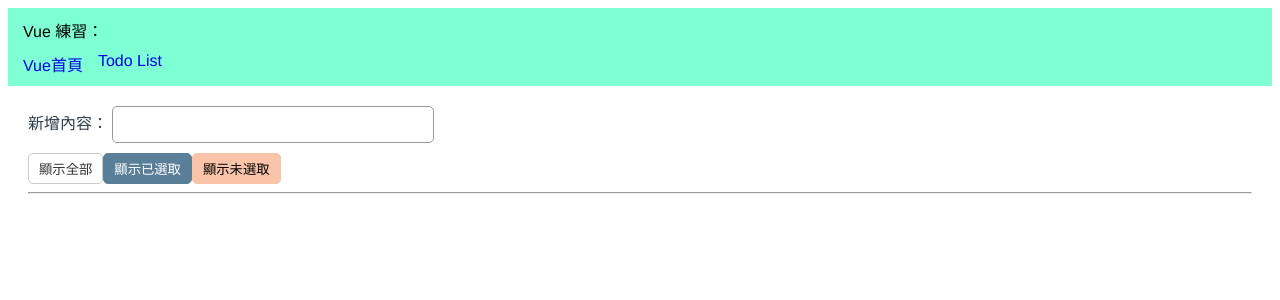
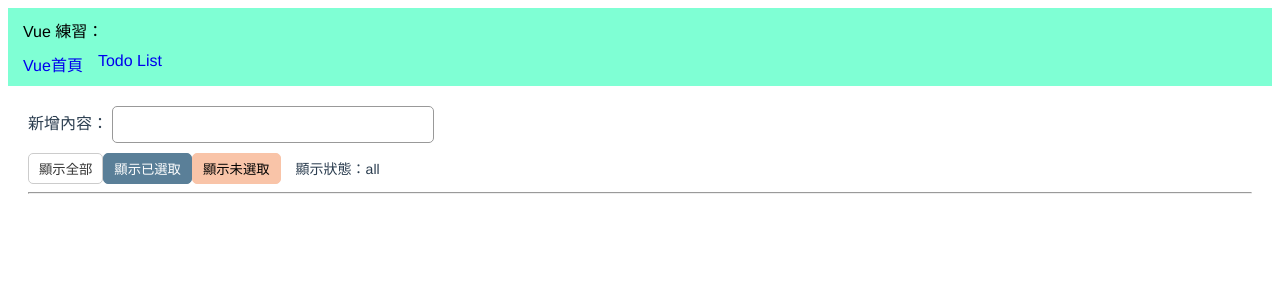
Before and after one commit to akayhu/vue-todo-list, a Vue app: page /#/todoList in a window 1280 px wide. Shown: the top 300 px of the page. Built offline with nearby package versions, Linux system fonts and the light colour scheme.

Commit message:
vue 測試

```diff
--- a/src/components/todoListItem.vue
+++ b/src/components/todoListItem.vue
@@ -1,5 +1,5 @@
 <template>
-  <div>
+  <div class="bbb">
     <input
       type="checkbox"
       v-model="checked"
@@ -67,6 +67,12 @@ export default {
   },
   props: {
     item: Object
+  },
+  watch: {
+    inputValue: (newValue, oldValue) => {
+      console.log('newValue', newValue);
+      console.log('oldValue', oldValue);
+    }
   }
 }
 </script>
--- a/src/containers/todoList.vue
+++ b/src/containers/todoList.vue
@@ -11,19 +11,24 @@
       <button class="show-all" @click="onChangeView('all')">顯示全部</button>
       <button class="show-selected" @click="onChangeView('completed')">顯示已選取</button>
       <button class="show-notSelected" @click="onChangeView('unCompleted')">顯示未選取</button>
+      <span class="display-view-state">顯示狀態：{{ nowFilter }}</span>
     </div>
     <hr />
-    <p
-      is="todoListItem"
-      v-for="item in viewFilterData"
-      :key="item.id"
-      :item="item"
-    />
+    <template v-for="(item, index) in viewFilterData">
+      <div
+        is="todoListItem"
+        :key="item.id"
+        :item="item"
+        :index="index"
+        class="aaa"
+      >
+      </div>
+    </template>
   </div>
 </template>
 
 <script>
-import { mapActions } from 'vuex'
+import { mapActions, mapGetters } from 'vuex'
 import todoListItem from '@/components/todoListItem.vue'
 
 export default {
@@ -34,6 +39,7 @@ export default {
     }
   },
   computed: {
+    ...mapGetters(['getViewFilter']),
     listData: function() {
       return this.$store.state.todoList.todoListData
     },
@@ -43,6 +49,9 @@ export default {
       return todoListData.filter(items =>
         showFilter === 'all' ? true : items.completed === showFilter
       );
+    },
+    nowFilter: function() {
+      return this.getViewFilter
     }
   },
   methods: {
@@ -103,4 +112,8 @@ export default {
   border-radius: 5px;
   cursor: pointer;
 }
+.display-view-state {
+  font-size: 14px;
+  margin-left: 15px;
+}
 </style>
--- a/src/mutations/todoList.js
+++ b/src/mutations/todoList.js
@@ -59,8 +59,13 @@ export const mutations = {
   }
 };
 
+export const getters = {
+  getViewFilter: state => state.viewFilter
+}
+
 export default {
   state,
   actions,
-  mutations
+  mutations,
+  getters
 };
```
